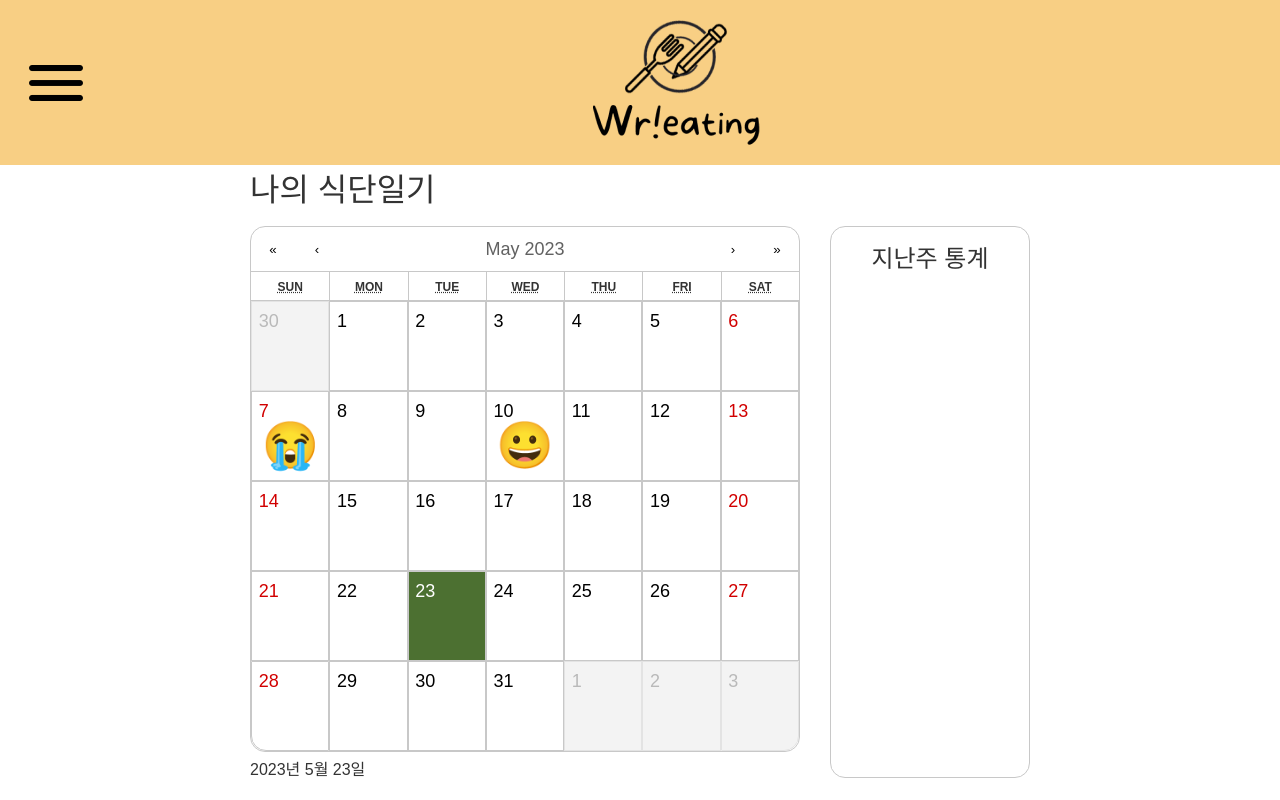
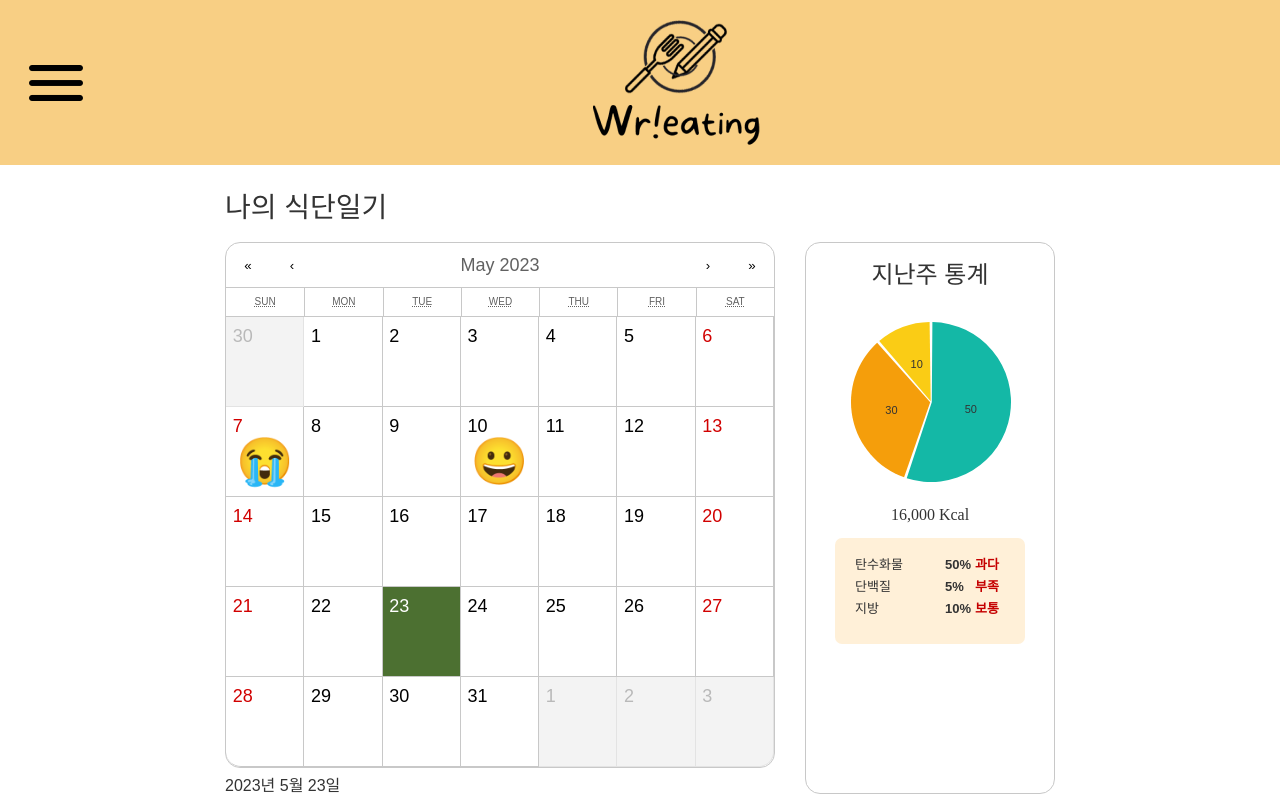
Before and after one commit to codestates-seb/seb43_main_004, a React (Create React App) app in the folder client/: page /diaries in a window 1280 px wide. Shown: the top 800 px of the page. Built offline with nearby package versions, Linux system fonts and the light colour scheme; a web font is replaced by a local one.

Commit message:
Feat : 일기 전체 조회 페이지 목업

```diff
--- a/client/src/components/diary/Calendar.js
+++ b/client/src/components/diary/Calendar.js
@@ -26,6 +26,10 @@ const Container = styled.div`
   }
 
   .react-calendar__month-view__weekdays {
+    font-size: 10px;
+    /* text-align: left; */
+    font-weight: 400;
+    color: var(--color-dark-gray);
     // 달력 요일 표시 커스텀
     div {
       height: 30px;
@@ -43,7 +47,8 @@ const Container = styled.div`
       position: relative;
       display: flex;
       height: 90px;
-      border: 0.1px solid var(--color-light-gray);
+      border-right: 0.1px solid var(--color-light-gray);
+      border-bottom: 0.1px solid var(--color-light-gray);
       font-size: 18px;
       font-family: 'Pretendard', sans-serif;
       font-weight: 400;
--- a/client/src/components/diary/DiaryCheck.tsx
+++ b/client/src/components/diary/DiaryCheck.tsx
@@ -5,10 +5,10 @@ import Stats from './Stats'
 
 const DiaryPageWrapper = styled.div`
   max-width: 1250px;
-  margin: 0 auto;
+  margin: 2rem auto;
 
   h2 {
-    font-size: 32px;
+    font-size: 28px;
     margin-bottom: 20px;
   }
 `
--- a/client/src/components/diary/Stats.tsx
+++ b/client/src/components/diary/Stats.tsx
@@ -1,9 +1,13 @@
 import React from 'react'
 import styled from 'styled-components'
+import { ResponsivePie } from '@nivo/pie'
 
 const StatsWrapper = styled.div`
+  display: flex;
+  flex-direction: column;
+  align-items: center;
   margin-left: 30px;
-  min-width: 200px;
+  max-width: 250px;
   border: 1px solid var(--color-light-gray);
   border-radius: 15px;
   padding: 1rem;
@@ -13,12 +17,113 @@ const StatsWrapper = styled.div`
     text-align: center;
     margin-top: 1rem;
   }
+
+  .detail__Kcal {
+    font-family: 'yg-jalnan';
+    margin-bottom: 1.5rem;
+    text-align: center;
+  }
+
+  .pie__container {
+    position: relative;
+    display: inline;
+    left: -3.5rem;
+    width: 300px;
+    height: 300px;
+    margin: 0 auto;
+  }
+
+  .pie__detail {
+    position: relative;
+    bottom: 8rem;
+  }
+
+  .detail__container {
+    font-size: 13px;
+    border-radius: 7px;
+    padding: 2rem;
+    background-color: #fff0d8;
+  }
+
+  .nutrient__list {
+    width: 150px;
+    display: flex;
+    white-space: nowrap;
+
+    p {
+      margin-bottom: 0.9rem;
+    }
+
+    p:first-child {
+      flex: 6;
+    }
+
+    p:nth-child(2) {
+      font-weight: 600;
+      flex: 2;
+    }
+
+    p:last-child {
+      color: #c50000;
+      font-weight: 600;
+      flex: 2;
+      justify-items: center;
+    }
+  }
 `
 
 const Stats = () => {
+  const data = [
+    {
+      id: '탄수화물',
+      label: '탄수화물',
+      value: 50,
+    },
+    {
+      id: '단백질',
+      label: '단백질',
+      value: 30,
+    },
+    {
+      id: '지방',
+      label: '지방',
+      value: 10,
+    },
+  ]
   return (
     <StatsWrapper>
       <h3>지난주 통계</h3>
+      <div className="pie__container">
+        <ResponsivePie
+          data={data}
+          margin={{ top: 0, right: 70, bottom: 70, left: 70 }}
+          padAngle={2}
+          activeOuterRadiusOffset={6}
+          innerRadius={0.01} // chart 중간 빈공간 반지름
+          colors={['#14B8A6', '#F59E0B', '#FACC15']} // 커스텀하여 사용할 때
+          enableArcLinkLabels={false}
+        />
+      </div>
+      <div className="pie__detail">
+        <p className="detail__Kcal">16,000 Kcal</p>
+        <ul className="detail__container">
+          <li className="nutrient__list">
+            <p>탄수화물</p>
+            <p>50%</p>
+            <p>과다</p>
+          </li>
+          <li className="nutrient__list">
+            <p>단백질</p>
+            <p>5%</p>
+            <p>부족</p>
+          </li>
+          <li className="nutrient__list">
+            <p>지방</p>
+            <p>10%</p>
+            <p>보통</p>
+          </li>
+        </ul>
+      </div>
     </StatsWrapper>
   )
 }
```
